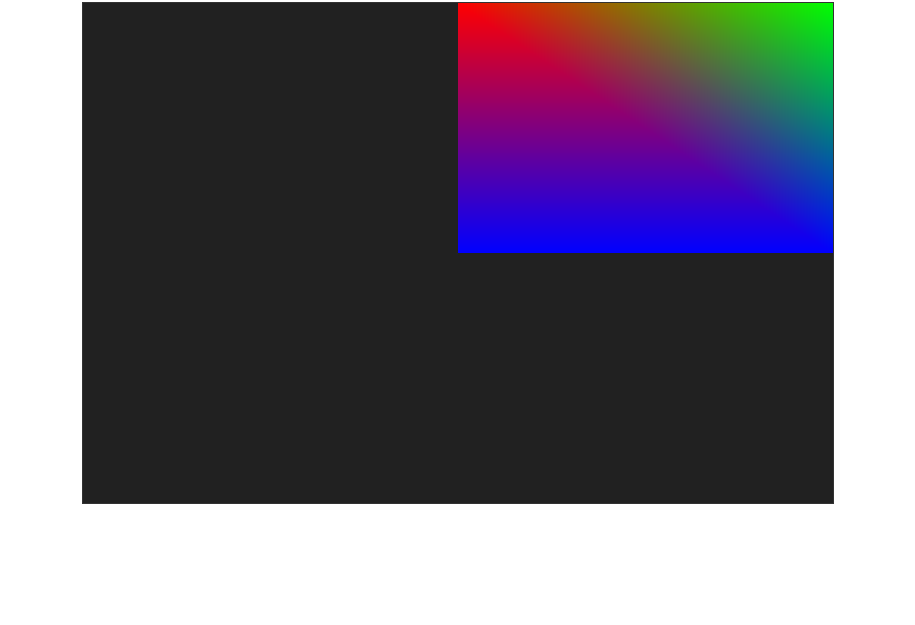
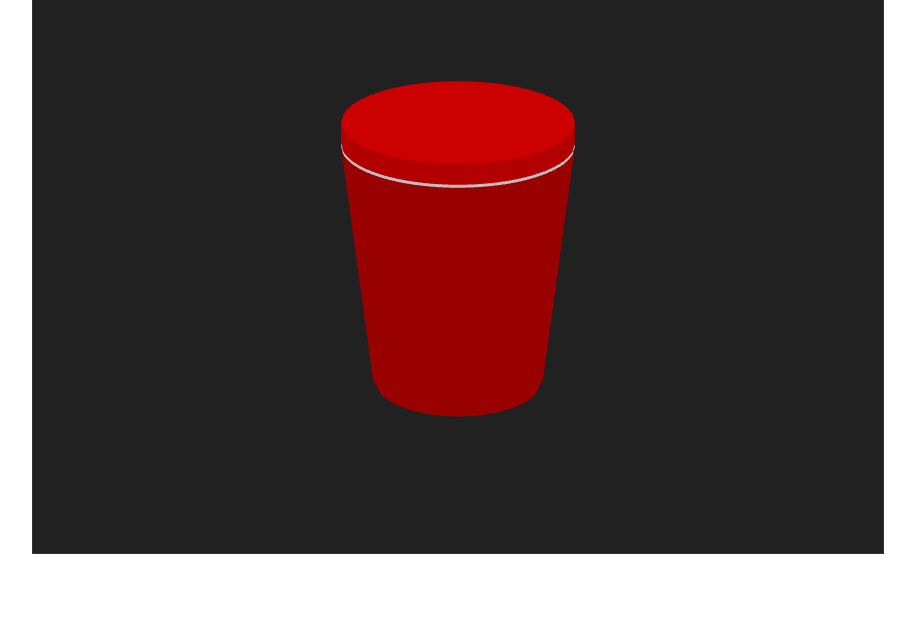
Before and after one commit to cg2021a/tugas-1-theodorusclarence, a plain HTML site: page index.html in a window 1280 px wide. Shown: the part 191-816 px from the top of the page, without its empty margins (182-1097 px from the left). Drawn offline with Linux system fonts and the light colour scheme.

Commit message:
feat: add astor

```diff
--- /dev/null
+++ b/curve.js
@@ -0,0 +1,184 @@
+function topLoop(xIn) {
+  const x = xIn * 10;
+  const val = (Math.sqrt(1 - (x * x) / (2.75 * 2.75)) * 2.75) / 2 + 3.55;
+  return val / 10;
+}
+function topLoopB(xIn) {
+  const x = xIn * 10;
+  const val = -(Math.sqrt(1 - (x * x) / (2.75 * 2.75)) * 2.75) / 2 + 3.55;
+  return val / 10;
+}
+function bottomLoop(xIn) {
+  const x = xIn * 10;
+  const val = -(Math.sqrt(1 - (x * x) / (2 * 2)) * (2 / 1.6)) - 4.2;
+  return val / 10;
+}
+
+// #region circle
+const countX = 100;
+const topTrianglesX = [...Array(countX)]
+  .map((_, i) => [
+    -0.275 + (i * 0.55) / countX,
+    -0.275 + ((i + 1) * 0.55) / countX,
+    0,
+  ])
+  .flat();
+
+const offset = 0.08;
+const topHalf = topTrianglesX
+  .map((x, i) =>
+    (i + 1) % 3 === 0 ? [0, +0.355 + offset] : [x, topLoop(x) + offset]
+  )
+  .flat();
+const bottomHalf = topTrianglesX
+  .map((x, i) =>
+    (i + 1) % 3 === 0 ? [0, +0.355 + offset] : [x, topLoopB(x) + offset]
+  )
+  .flat();
+
+const topO = {
+  count: 100,
+  initial: -0.275,
+  step: -0.275 * -2,
+};
+const topOffsetX = [...Array(topO.count)].flatMap((_, i) => [
+  topO.initial + (i * topO.step) / topO.count,
+  topO.initial + ((i + 1) * topO.step) / topO.count,
+  topO.initial + (i * topO.step) / topO.count,
+  topO.initial + (i * topO.step) / topO.count,
+  topO.initial + ((i + 1) * topO.step) / topO.count,
+  topO.initial + ((i + 1) * topO.step) / topO.count,
+]);
+
+const topOffset = topOffsetX.flatMap((x, i) => {
+  const compare = i % 6;
+  if (compare === 0 || compare === 1 || compare === 4) {
+    return [x, topLoopB(x) + offset];
+  } else if (compare === 2 || compare === 3 || compare === 5) {
+    return [x, topLoopB(x) + 0.01];
+  }
+});
+
+const top2Offset = topOffsetX.flatMap((x, i) => {
+  const compare = i % 6;
+  if (compare === 0 || compare === 1 || compare === 4) {
+    return [x, topLoopB(x) + 0.01];
+  } else if (compare === 2 || compare === 3 || compare === 5) {
+    return [x, topLoopB(x)];
+  }
+});
+
+// #endregion
+
+// #region body
+// prettier-ignore
+let bodyLeft = [
+  -0.275, topLoopB(-0.275),
+  -0.255, topLoopB(-0.255),
+  -0.2, -0.42,
+]
+const bodyCountX = 100;
+const bodyLeftX = [...Array(bodyCountX)]
+  .map((_, i) => [
+    -0.275 + (i * 0.075) / bodyCountX,
+    -0.275 + ((i + 1) * 0.075) / bodyCountX,
+    0,
+  ])
+  .flat();
+const bodyRightX = [...Array(bodyCountX)]
+  .map((_, i) => [
+    0.275 - (i * 0.075) / bodyCountX,
+    0.275 - ((i + 1) * 0.075) / bodyCountX,
+    0,
+  ])
+  .flat();
+bodyLeft = bodyLeftX
+  .map((x, i) => ((i + 1) % 3 === 0 ? [-0.2, -0.42] : [x, topLoopB(x)]))
+  .flat();
+const bodyRight = bodyRightX
+  .map((x, i) => ((i + 1) % 3 === 0 ? [0.2, -0.42] : [x, topLoopB(x)]))
+  .flat();
+// #endregion
+
+// #region body
+// prettier-ignore
+let bodyMid = [
+  -0.2, topLoopB(-0.2),
+  -0.18, topLoopB(-0.18),
+  -0.2, bottomLoop(-0.2),
+
+  -0.2, bottomLoop(-0.2),
+  -0.18, topLoopB(-0.18),
+  -0.18, bottomLoop(-0.18),
+
+  -0.18, topLoopB(-0.18),
+  -0.16, topLoopB(-0.16),
+  -0.18, bottomLoop(-0.18),
+
+  -0.18, bottomLoop(-0.18),
+  -0.16, topLoopB(-0.16),
+  -0.16, bottomLoop(-0.16),
+]
+/*
+aab -0.2 - 0, -0.2 - (0 + 1), -0.2 - 0
+bab -0.2 - 0, -0.2 - (0 + 1), -0.2 - (0 + 1),
+aab -0.2 - 1, -0.2 - (1 + 1), -0.2 - 1
+bab -0.2 - 1, -0.2 - (1 + 1), -0.2 - (1 + 1),
+ */
+
+const bodyMidCountX = 20;
+const bodyMidX = [...Array(bodyMidCountX)]
+  .map((_, i) => [
+    -0.2 + (i * 0.4) / bodyMidCountX,
+    -0.2 + ((i + 1) * 0.4) / bodyMidCountX,
+    -0.2 + (i * 0.4) / bodyMidCountX,
+    -0.2 + (i * 0.4) / bodyMidCountX,
+    -0.2 + ((i + 1) * 0.4) / bodyMidCountX,
+    -0.2 + ((i + 1) * 0.4) / bodyMidCountX,
+  ])
+  .flat();
+bodyMid = bodyMidX
+  .map((x, i) => {
+    const compare = i % 6;
+    if (compare === 0 || compare === 1 || compare === 4) {
+      return [x, topLoopB(x)];
+    } else if (compare === 2 || compare === 3 || compare === 5) {
+      return [x, bottomLoop(x)];
+    }
+  })
+  .flat();
+// #endregion
+
+const vertices = [
+  ...topHalf,
+  ...bottomHalf,
+  ...topOffset,
+  ...top2Offset,
+  ...bodyLeft,
+  ...bodyRight,
+  ...bodyMid,
+];
+
+// COLOR
+const topColor = [...Array((topHalf.length + bottomHalf.length) / 2)].flatMap(
+  (_, i) => [0.8, 0, 0]
+);
+const offsetColor = [...Array(topOffset.length / 2)].flatMap((_, i) => [
+  0.7, 0, 0,
+]);
+const offset2Color = [...Array(topOffset.length / 2)].flatMap((_, i) => [
+  0.752941176, 0.752941176, 0.752941176,
+]);
+
+const bodyColor = [
+  ...Array((bodyLeft.length + bodyRight.length + bodyMid.length) / 2),
+].flatMap((_, i) => [0.6, 0, 0]);
+
+const shadeColor = [...topColor, ...offsetColor, ...offset2Color, ...bodyColor];
+const mixedColor = [...Array(vertices.length / 2)].flatMap((_, i) => [
+  Math.random(),
+  Math.random(),
+  0,
+]);
+
+const color = shadeColor;
--- a/index.html
+++ b/index.html
@@ -6,17 +6,18 @@
     <meta name="viewport" content="width=device-width, initial-scale=1.0" />
     <link rel="stylesheet" href="styles.css" />
 
-    <title>Timer di JavaScript</title>
+    <title>Kaleng Astor</title>
   </head>
   <body>
-    <!-- Timer di JavaScript -->
+    <!-- Kaleng Astor -->
     <section>
-      <h1>Timer di JavaScript</h1>
-      <canvas id="myCanvas" width="750px" height="500px">
+      <h1>Kaleng Astor</h1>
+      <canvas id="myCanvas" width="850px" height="600px">
         Perangkat tidak mendukung canvas HTML5
       </canvas>
     </section>
 
+    <script src="./curve.js"></script>
     <script src="./main.js"></script>
   </body>
 </html>
--- a/main.js
+++ b/main.js
@@ -20,12 +20,15 @@ function main() {
    * D (-0.5, -0.5), Blue  (0.0, 0.0, 1.0)
    */
   // prettier-ignore
-  const vertices = [
-    -0.5,  0.5, 1.0, 0.0, 0.0, // Point A
-     0.5,  0.5, 0.0, 1.0, 0.0,  // Point B
-     0.5, -0.5, 0.0, 0.0, 1.0, // Point C
-    -0.5, -0.5, 0.0, 0.0, 1.0, // Point D
-  ];
+  // const vertices = [
+  //   -0.2, -0.420,
+  //   -0.275, +0.355,
+  //   0, 0.4925,
+  //   0.275, 0.355,
+  //   0.2, -0.420,
+  //   0, -0.4867,
+  //   -0.2, -0.420,
+  // ];
 
   // Create a linked-list for storing the vertices data
   const buffer = gl.createBuffer();
@@ -43,11 +46,12 @@ function main() {
     }
   `;
 
+  // gl_FragColor = vec4(0.74, 0.149, 0.137, 1.0);
   const fragmentShaderSource = `
-    precision mediump float;
-    varying vec3 vColor;
-    void main() {
-        gl_FragColor = vec4(vColor, 1.0);
+  precision mediump float;
+  varying vec3 vColor;
+  void main() {
+      gl_FragColor = vec4(vColor, 1.0);
     }
   `;
 
@@ -83,22 +87,28 @@ function main() {
     2,
     gl.FLOAT,
     false,
-    5 * Float32Array.BYTES_PER_ELEMENT,
+    2 * Float32Array.BYTES_PER_ELEMENT,
     0
   );
   gl.enableVertexAttribArray(aPosition);
+
   const aColor = gl.getAttribLocation(shaderProgram, 'aColor');
-  gl.vertexAttribPointer(
-    aColor,
-    3,
-    gl.FLOAT,
-    false,
-    5 * Float32Array.BYTES_PER_ELEMENT,
-    2 * Float32Array.BYTES_PER_ELEMENT
-  );
+  let colorBuffer = gl.createBuffer();
+  gl.bindBuffer(gl.ARRAY_BUFFER, colorBuffer);
+  gl.bufferData(gl.ARRAY_BUFFER, new Float32Array(color), gl.STATIC_DRAW);
+  gl.vertexAttribPointer(aColor, 3, gl.FLOAT, false, 0, 0);
   gl.enableVertexAttribArray(aColor);
+  // gl.vertexAttribPointer(
+  //   aColor,
+  //   3,
+  //   gl.FLOAT,
+  //   false,
+  //   5 * Float32Array.BYTES_PER_ELEMENT,
+  //   2 * Float32Array.BYTES_PER_ELEMENT
+  // );
+  // gl.enableVertexAttribArray(aColor);
 
-  let freeze = false;
+  let freeze = true;
   // Interactive graphics with mouse
   function onMouseClick(event) {
     freeze = !freeze;
@@ -128,9 +138,9 @@ function main() {
     }
     gl.clearColor(0.13, 0.13, 0.13, 1.0);
     gl.clear(gl.COLOR_BUFFER_BIT);
-    const primitive = gl.TRIANGLE_FAN;
+    const primitive = gl.TRIANGLES;
     const offset = 0;
-    const nVertex = 4;
+    const nVertex = vertices.length / 2;
     gl.drawArrays(primitive, offset, nVertex);
     requestAnimationFrame(render);
   }
```
